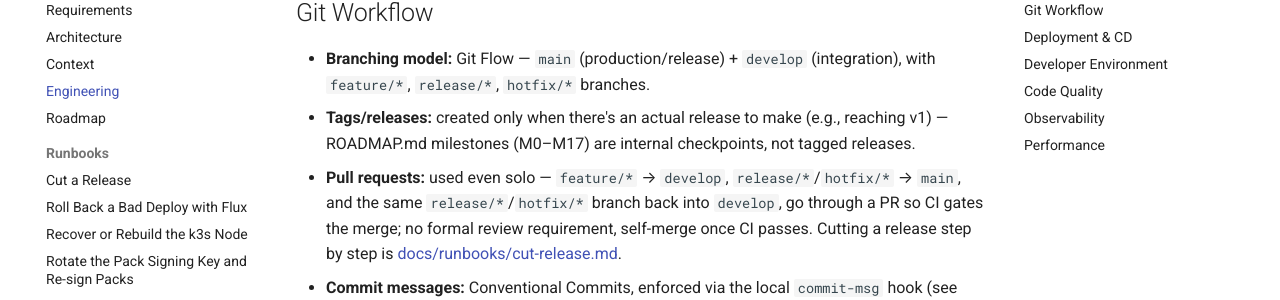
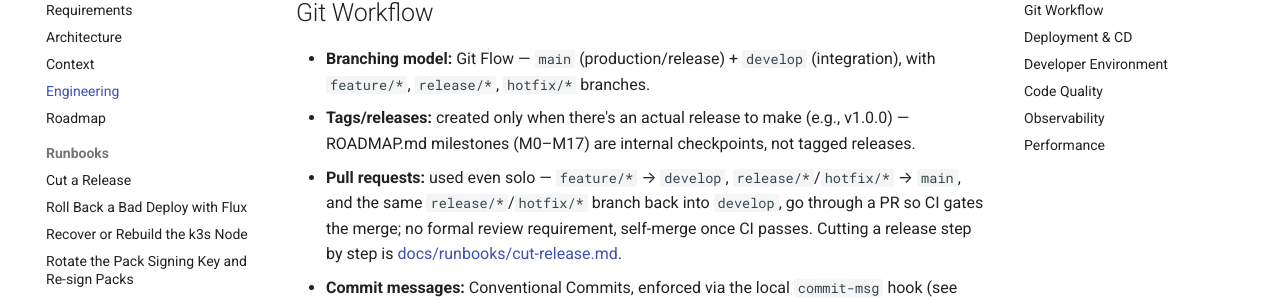
Before and after one commit to sergioffpc/augusta, an MkDocs documentation site: the page built from docs/ENGINEERING.md, in a window 1280 px wide and 900 px high, scrolled down 3344 px. Shown: the part 152-452 px from the top of the window. Built offline with MkDocs 1.6.1 and Material for MkDocs 9.7.7, drawn with Linux system fonts in a browser that asks for light colours; comment, search, counter and statistics services are not loaded.

Commit message:
docs(engineering): give v1.0.0 as the example of a tagged release
Co-Authored-By: Claude Opus 5.5 <noreply@anthropic.com>

```diff
--- a/docs/ENGINEERING.md
+++ b/docs/ENGINEERING.md
@@ -146,8 +146,8 @@ decisions already made in ARCHITECTURE.md:
 - **Branching model:** Git Flow — `main` (production/release) + `develop`
   (integration), with `feature/*`, `release/*`, `hotfix/*` branches.
 - **Tags/releases:** created only when there's an actual release to make (e.g.,
-  reaching v1) — ROADMAP.md milestones (M0–M17) are internal checkpoints, not
-  tagged releases.
+  v1.0.0) — ROADMAP.md milestones (M0–M17) are internal checkpoints, not tagged
+  releases.
 - **Pull requests:** used even solo — `feature/*` → `develop`,
   `release/*`/`hotfix/*` → `main`, and the same `release/*`/`hotfix/*` branch
   back into `develop`, go through a PR so CI gates the merge; no formal review
```
